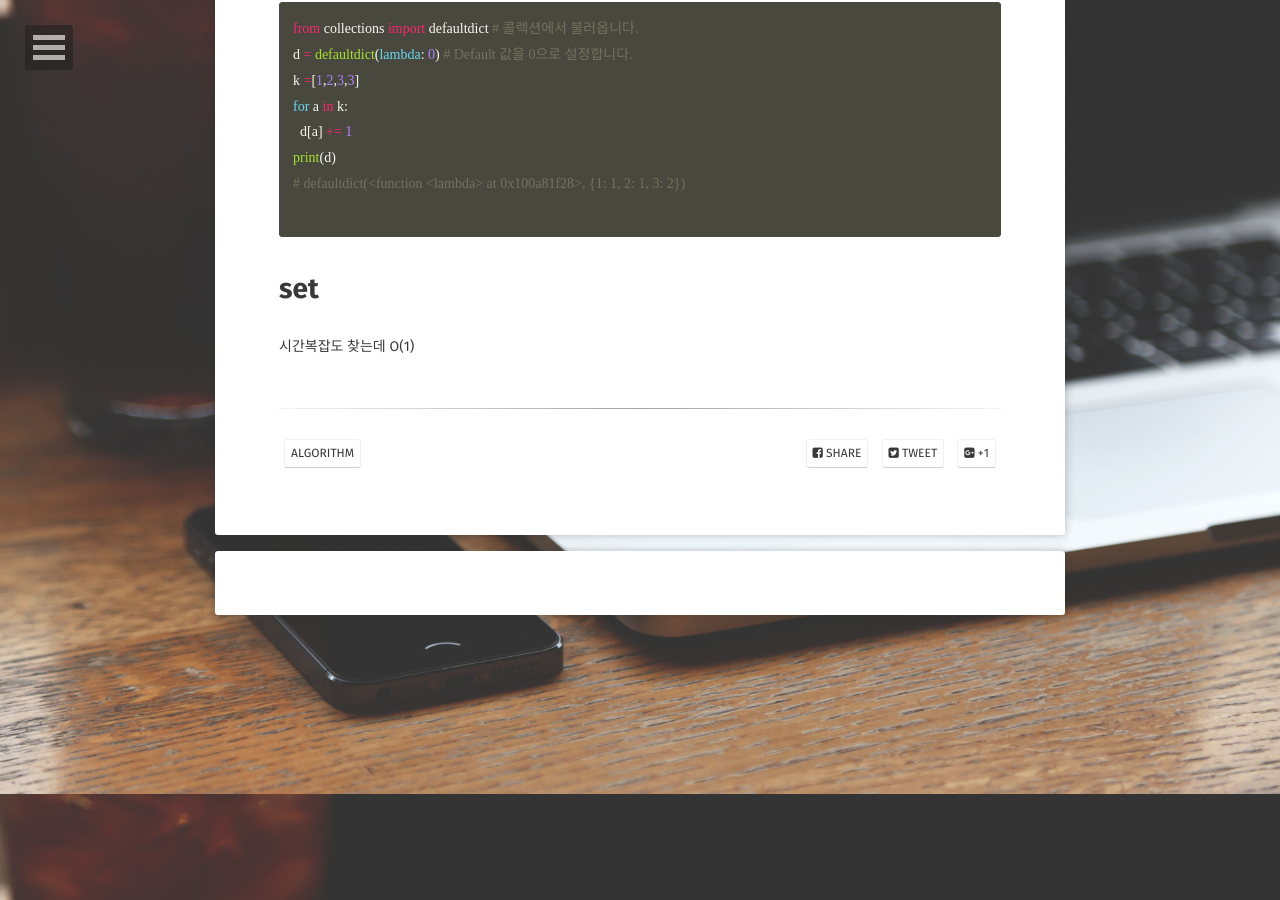
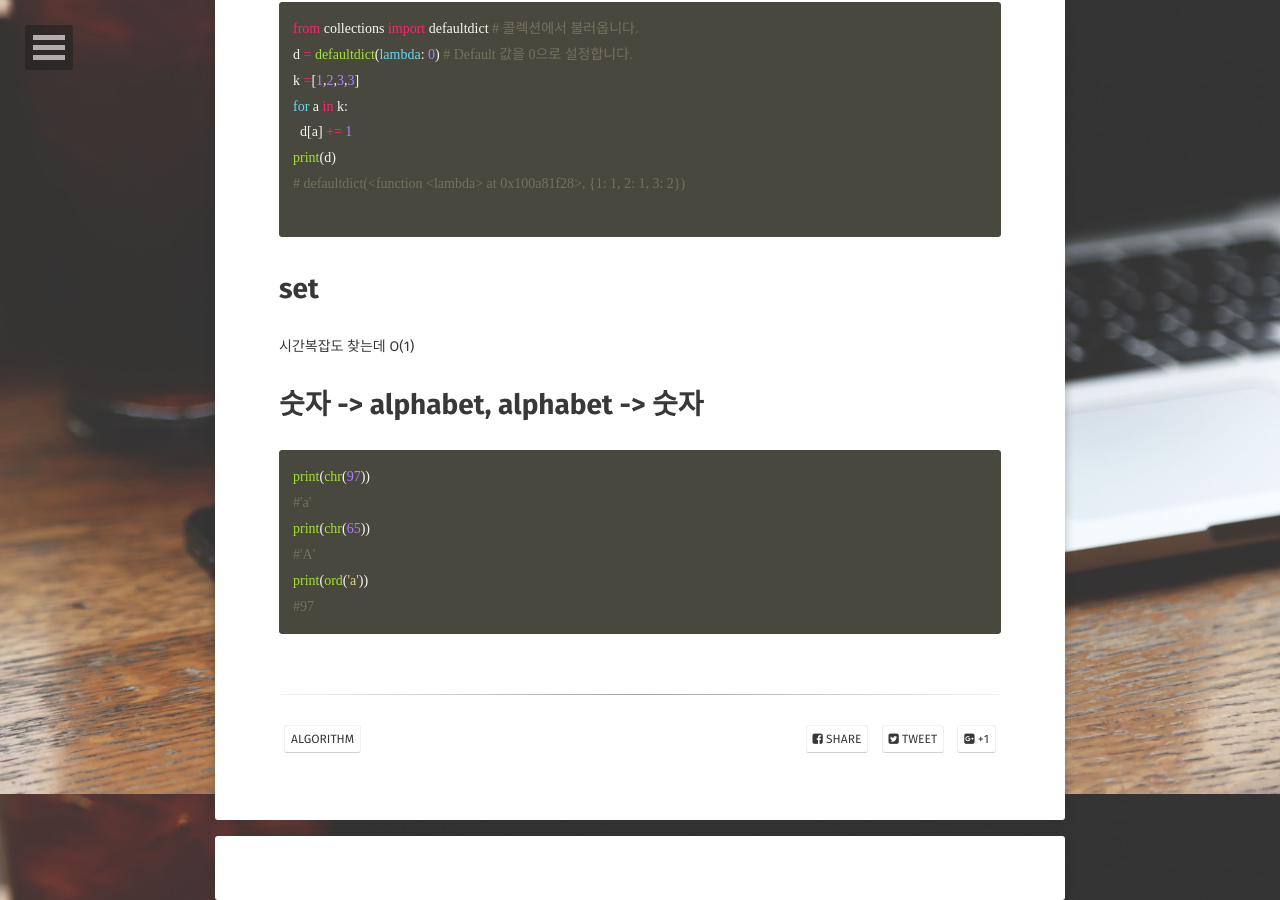
Before and after one commit to JoosJuliet/joosjuliet.github.io, a Jekyll site: the page built from _posts/2018-08-02-confusing_prblem_when_i_solved_algorithm.md, in a window 1280 px wide and 900 px high, scrolled down 2806 px. Built offline with Jekyll 4.4.1, drawn with Linux system fonts in a browser that asks for light colours; some web fonts are replaced.

Commit message:
update python꿀

````diff
--- a/_posts/2018-08-02-confusing_prblem_when_i_solved_algorithm.md
+++ b/_posts/2018-08-02-confusing_prblem_when_i_solved_algorithm.md
@@ -116,3 +116,15 @@ print(d)
 # set
 
 시간복잡도 찾는데 O(1)
+
+
+# 숫자 -> alphabet, alphabet -> 숫자
+
+``` python
+print(chr(97))
+#'a'
+print(chr(65))
+#'A'
+print(ord('a'))
+#97
+```
````
